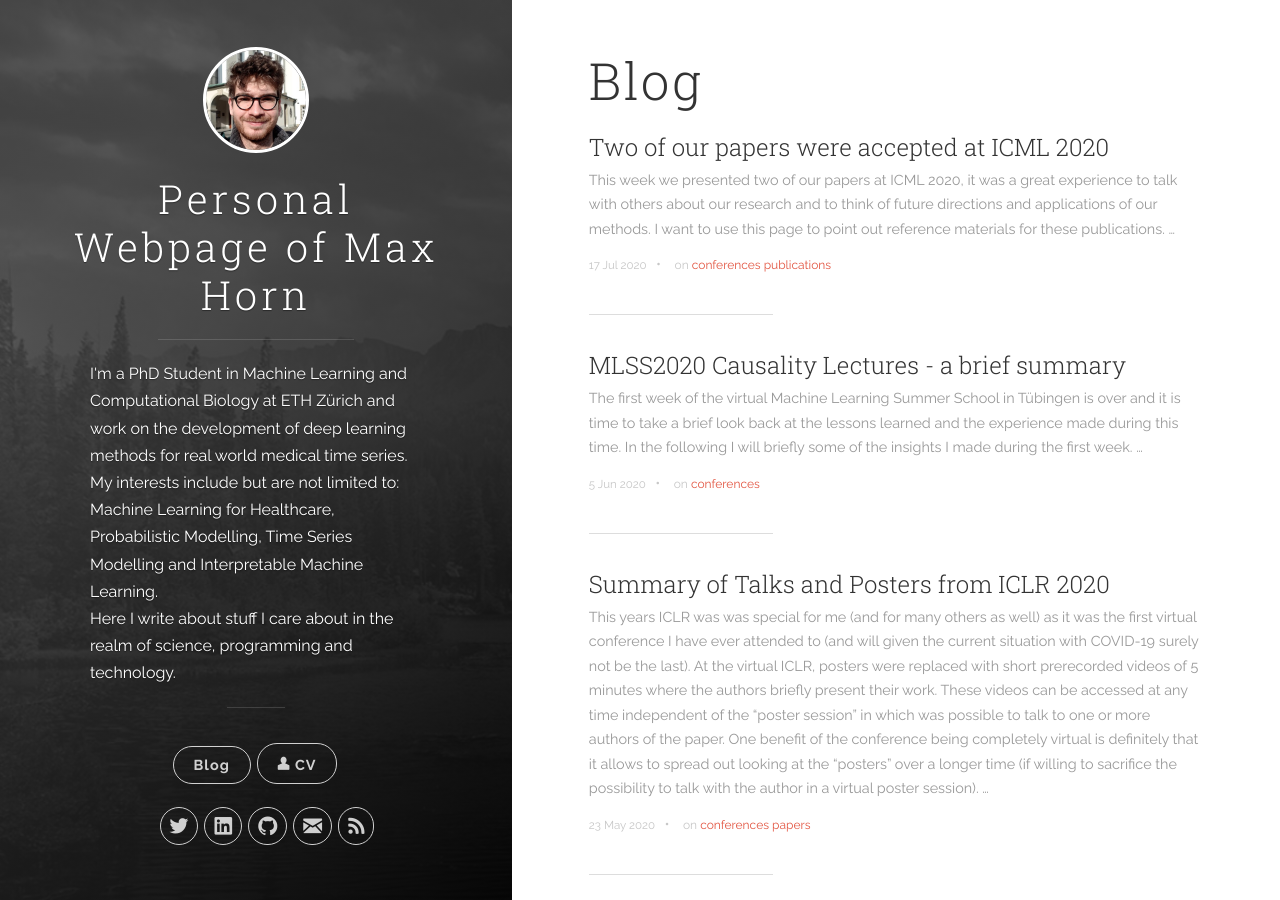
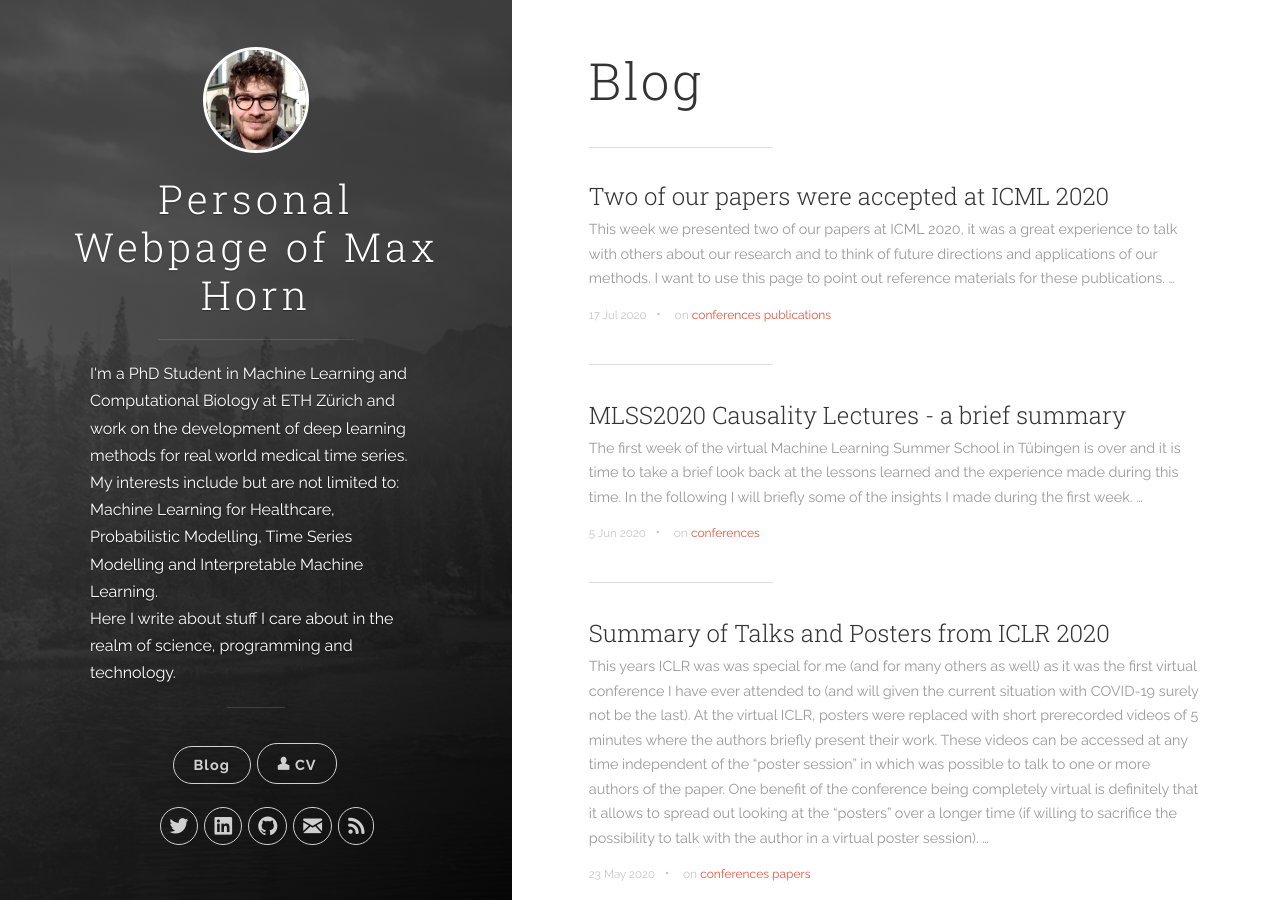
Before and after one commit to weatheredwatcher/weatheredwatcher.github.io, a Jekyll site: the page built from index.html, in a window 1280 px wide and 900 px high. Built offline with Jekyll 4.4.1, drawn with Linux system fonts in a browser that asks for light colours; the list of posts is cut into pages by our own code.

Commit message:
Add separator at the beginning

```diff
--- a/index.html
+++ b/index.html
@@ -5,6 +5,7 @@ robots: noindex
 
 <div class="main-post-list">
   <h1>Blog</h1>
+  <hr class="post-list__divider">
   <ol class="post-list">
     {% for post in paginator.posts %}
       <li>
```
